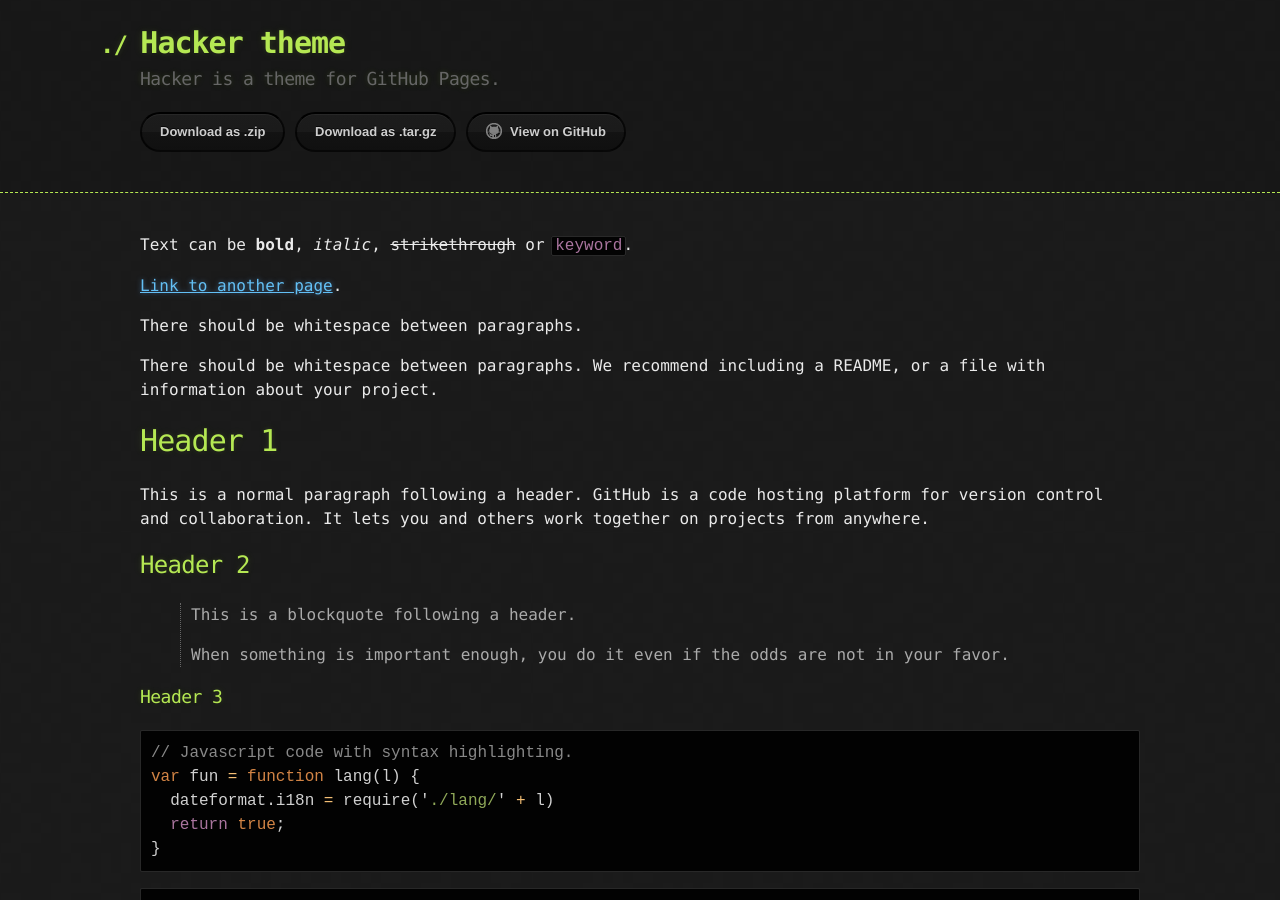
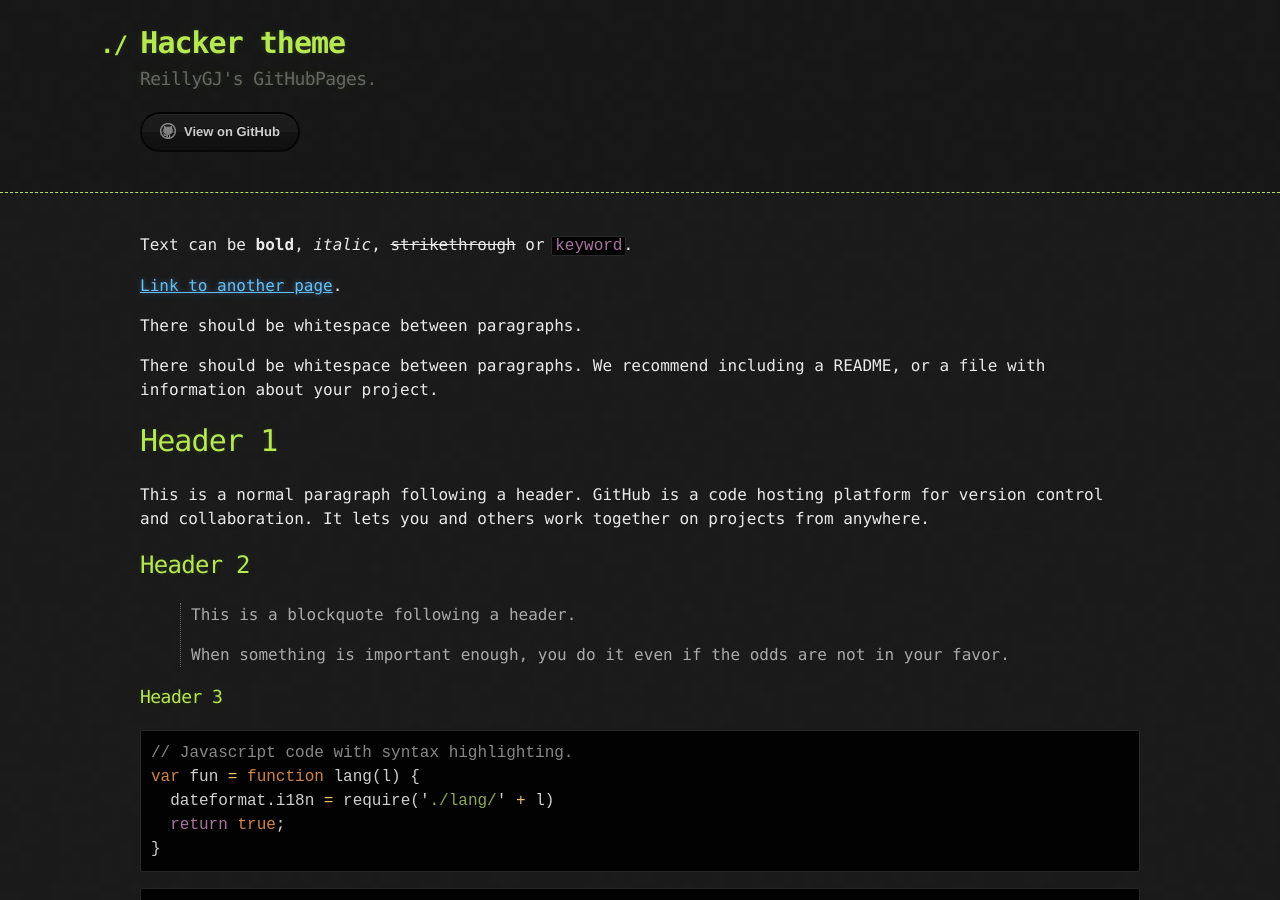
Before and after one commit to Reillygj/Reillygj.github.io, a Jekyll site: the page built from index.md, in a window 1280 px wide and 900 px high. Built offline with Jekyll 4.4.1, drawn with Linux system fonts in a browser that asks for light colours.

Commit message:
Update _config.yml

```diff
--- a/_config.yml
+++ b/_config.yml
@@ -1,5 +1,5 @@
 title: Hacker theme
-description: Hacker is a theme for GitHub Pages.
-show_downloads: true
+description: ReillyGJ's GitHubPages.
+show_downloads: False
 google_analytics:
 theme: jekyll-theme-hacker
```
